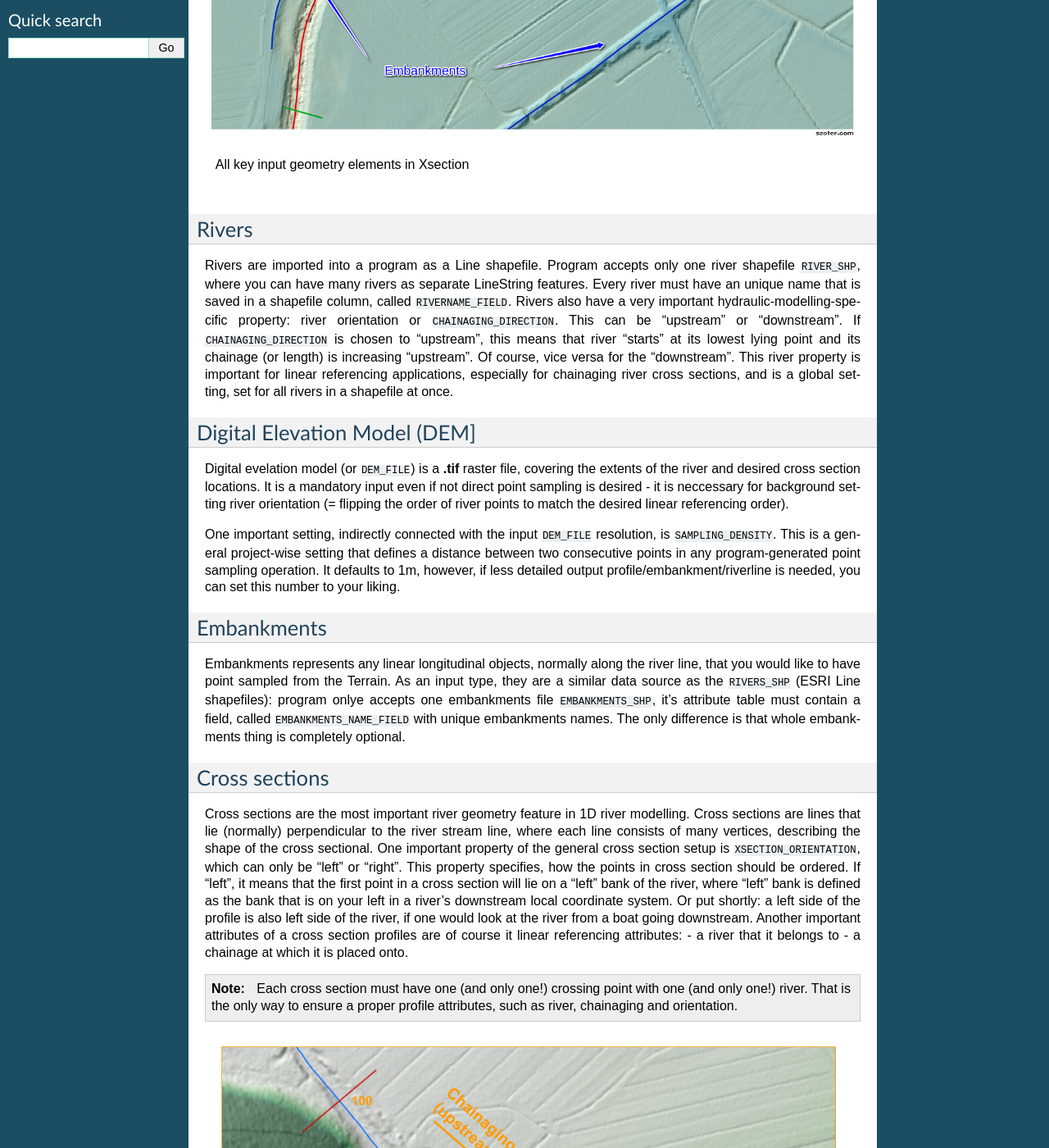
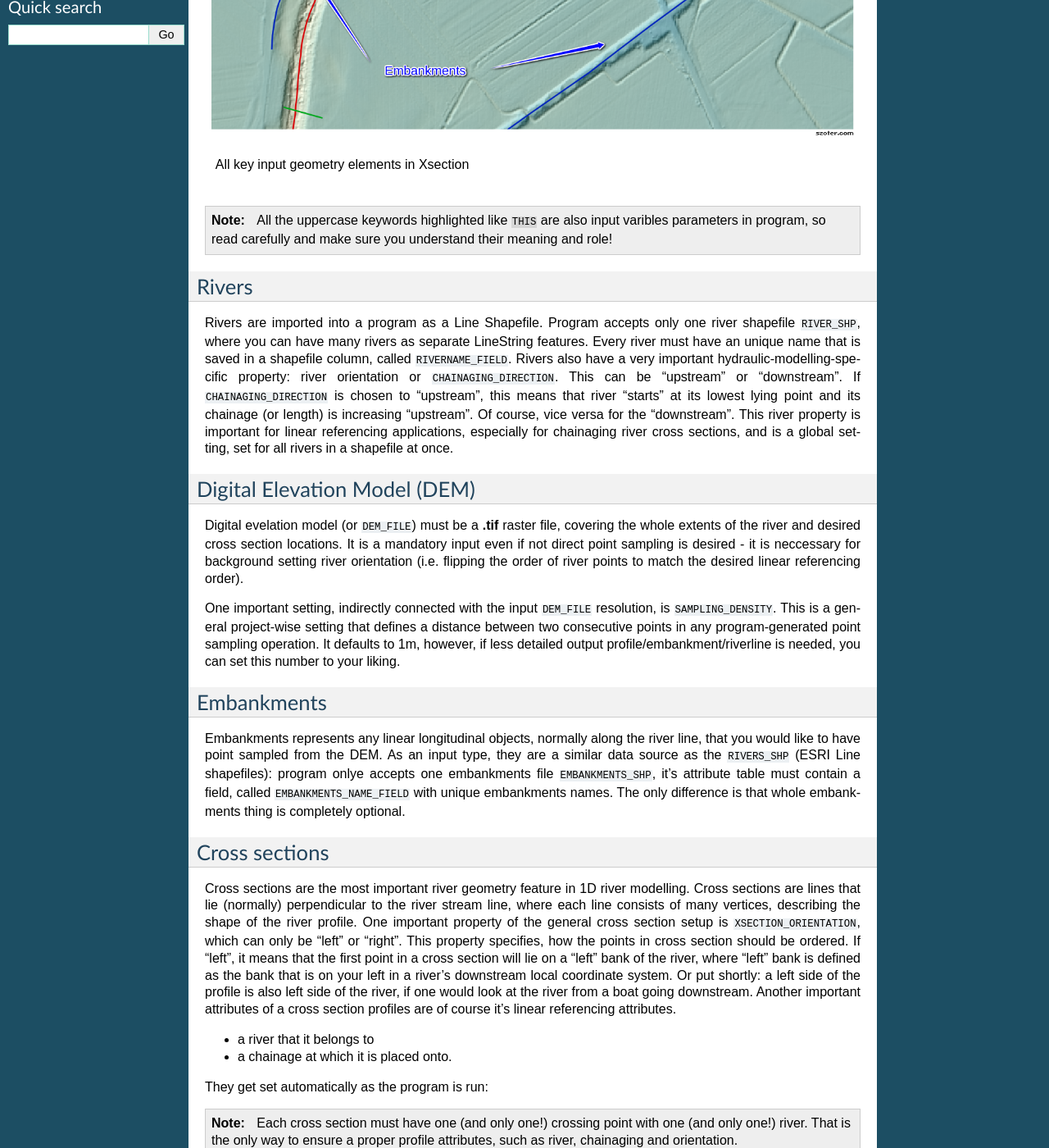
Before and after one commit to marjanmo/xsection, a Sphinx documentation site: the page built from docs/elements.rst, in a window 1280 px wide and 1400 px high, scrolled down 589 px. Shown: the whole window at 82% size. Built offline with Sphinx 7.4.7, drawn with Linux system fonts in a browser that asks for light colours; some of the changed text lies outside the part shown.

Commit message:
docs update

```diff
--- a/docs/elements.rst
+++ b/docs/elements.rst
@@ -10,7 +10,7 @@ Overview of key elements
 
 
 In order to clarify the key concepts and the terminology, used in this project, we will start with an overview of the key
-elements. The picture below displays then all at once:
+elements. They are displayed on the picture below:
 
 
 .. figure:: img/concept_overview.png
@@ -19,10 +19,13 @@ elements. The picture below displays then all at once:
    All key input geometry elements in Xsection
 
 
+.. note:: All the uppercase keywords highlighted like ``THIS`` are also input varibles parameters in program, so read carefully and
+          make sure you understand their meaning and role!
+
 Rivers
 ------
 
-Rivers are imported into a program as a Line shapefile. Program accepts only one river shapefile ``RIVER_SHP``,
+Rivers are imported into a program as a Line Shapefile. Program accepts only one river shapefile ``RIVER_SHP``,
 where you can have many rivers as separate LineString features. Every river must have an unique name that is saved
 in a shapefile column, called ``RIVERNAME_FIELD``. Rivers also have a very important hydraulic-modelling-specific property:
 river orientation or ``CHAINAGING_DIRECTION``. This can be "upstream" or "downstream". If ``CHAINAGING_DIRECTION`` is chosen
@@ -31,12 +34,12 @@ Of course, vice versa for the "downstream". This river property is important for
 for chainaging river cross sections, and is a global setting, set for all rivers in a shapefile at once.
 
 
-Digital Elevation Model (DEM]
+Digital Elevation Model (DEM)
 -----------------------------
 
-Digital evelation model (or ``DEM_FILE``) is a **.tif** raster file, covering the extents of the river and desired cross
+Digital evelation model (or ``DEM_FILE``) must be a **.tif** raster file, covering the whole extents of the river and desired cross
 section locations. It is a mandatory input even if not direct point sampling is desired - it is neccessary for background
-setting river orientation (= flipping the order of river points to match the desired linear referencing order).
+setting river orientation (i.e. flipping the order of river points to match the desired linear referencing order).
 
 One important setting, indirectly connected with the input ``DEM_FILE`` resolution, is ``SAMPLING_DENSITY``.
 This is a general project-wise setting that defines a distance between two consecutive points in any program-generated
@@ -49,7 +52,7 @@ Embankments
 -----------
 
 Embankments represents any linear longitudinal objects, normally along the river line, that you would like to have point
-sampled from the Terrain. As an input type, they are a similar data source as the ``RIVERS_SHP`` (ESRI Line shapefiles):
+sampled from the DEM. As an input type, they are a similar data source as the ``RIVERS_SHP`` (ESRI Line shapefiles):
 program onlye accepts one embankments file ``EMBANKMENTS_SHP``, it's attribute table must contain a field, called
 ``EMBANKMENTS_NAME_FIELD`` with unique embankments names. The only difference is that whole embankments thing is completely
 optional.
@@ -58,15 +61,18 @@ Cross sections
 --------------
 
 Cross sections are the most important river geometry feature in 1D river modelling. Cross sections are lines that lie (normally)
-perpendicular to the river stream line, where each line consists of many vertices, describing the shape of the cross sectional.
+perpendicular to the river stream line, where each line consists of many vertices, describing the shape of the river profile.
 One important property of the general cross section setup is ``XSECTION_ORIENTATION``, which can only be "left" or "right".
 This property specifies, how the points in cross section should be ordered. If "left", it means that the first point in
 a cross section will lie on a "left" bank of the river, where "left" bank is defined as the bank that is on your left in
 a river's downstream local coordinate system. Or put shortly: a left side of the profile is also left side of the river,
 if one would look at the river from a boat going downstream.
-Another important attributes of a cross section profiles are of course it linear referencing attributes:
+Another important attributes of a cross section profiles are of course it's linear referencing attributes.
+
 - a river that it belongs to
 - a chainage at which it is placed onto.
+
+They get set automatically as the program is run:
 
 .. note:: Each cross section must have one (and only one!) crossing point with one (and only one!) river. That is the
          only way to ensure a proper profile attributes, such as river, chainaging and orientation.
```
Also changed, not shown: docs/about.rst (+4 -5 lines), docs/creation-methods.rst (+15 -15 lines), docs/index.rst (+15 -12 lines), docs/results.rst (+5 -4 lines), docs/running-xsection.rst (+6 -6 lines), docs/img/settings.png, docs/img/xsection-logo-blue.png.
